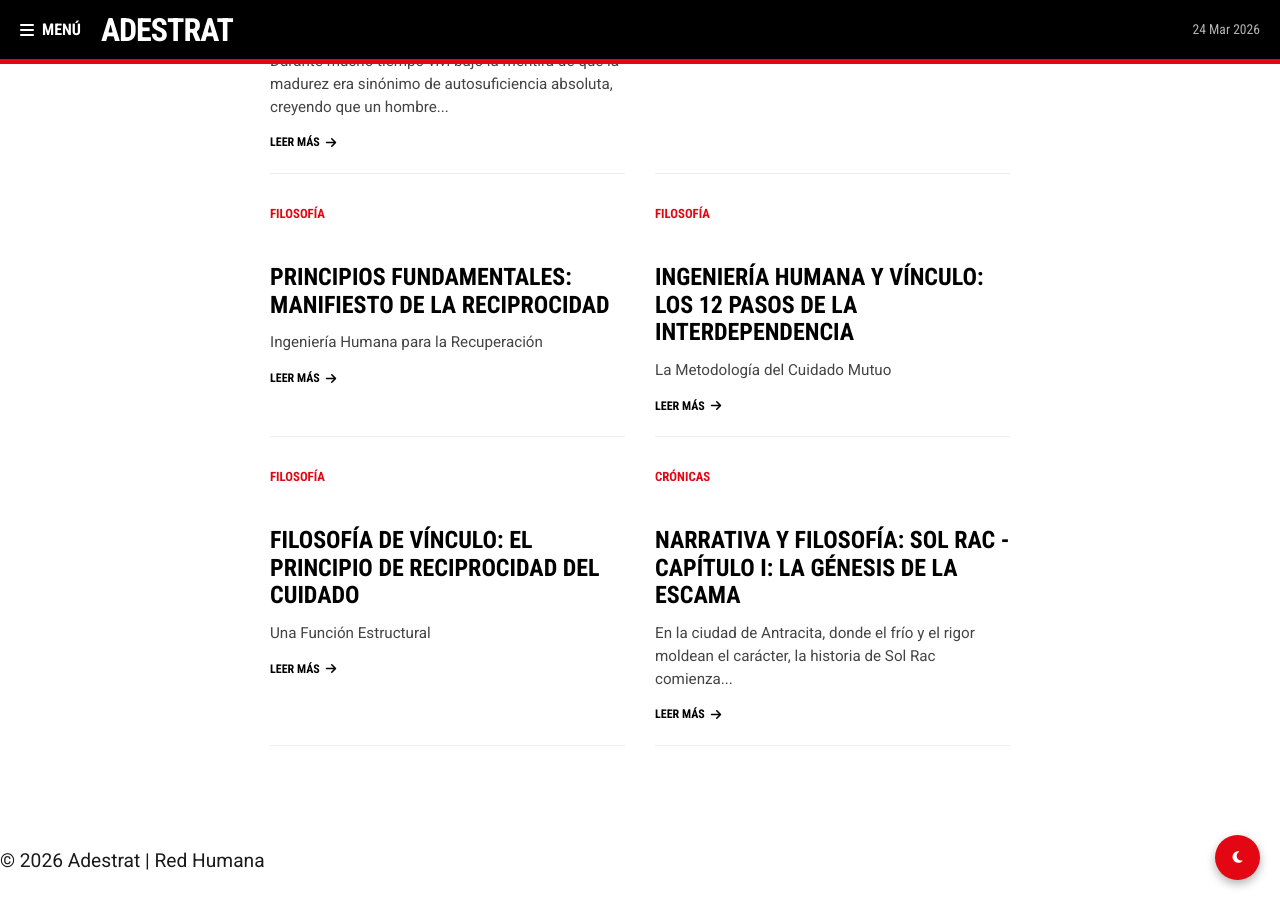
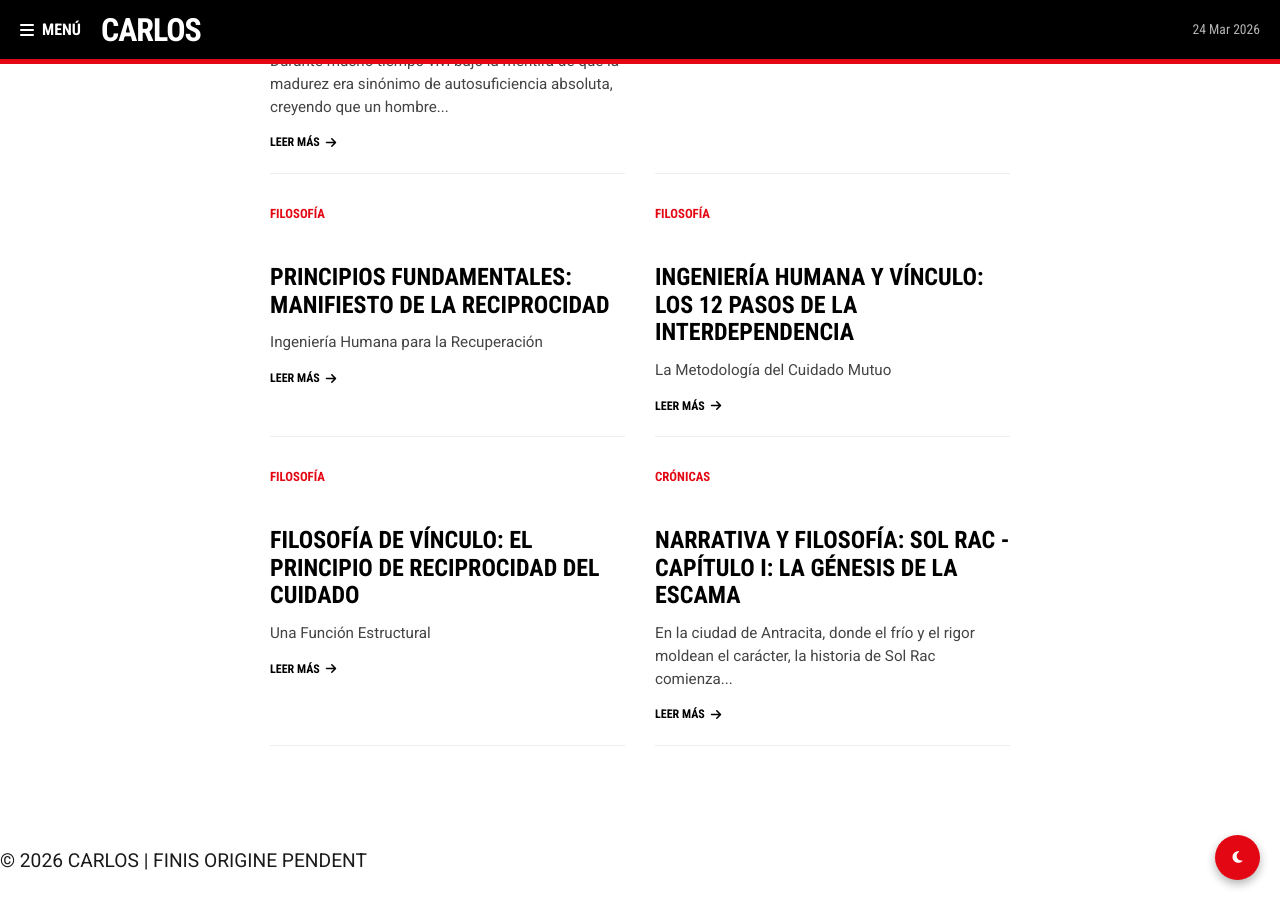
Before and after one commit to cafrhein/muro, a Jekyll site: the page built from index.html, in a window 1280 px wide and 900 px high, scrolled down 751 px. Built offline with Jekyll 4.4.1, drawn with Linux system fonts in a browser that asks for light colours.

Commit message:
Update default.html

```diff
--- a/_layouts/default.html
+++ b/_layouts/default.html
@@ -30,7 +30,7 @@
                     <span class="menu-text">Menú</span>
                 </button>
                 <a href="/" class="logo-link">
-                    <span class="rt-logo">ADESTRAT</span>
+                    <span class="rt-logo">CARLOS</span>
                 </a>
             </div>
             <div class="header-date">
@@ -65,7 +65,7 @@
 
     <footer class="fb-footer">
         <div class="footer-content">
-            <p>&copy; {{ 'now' | date: "%Y" }} Adestrat | Red Humana</p>
+            <p>&copy; {{ 'now' | date: "%Y" }} CARLOS | FINIS ORIGINE PENDENT</p>
         </div>
     </footer>
 
```
